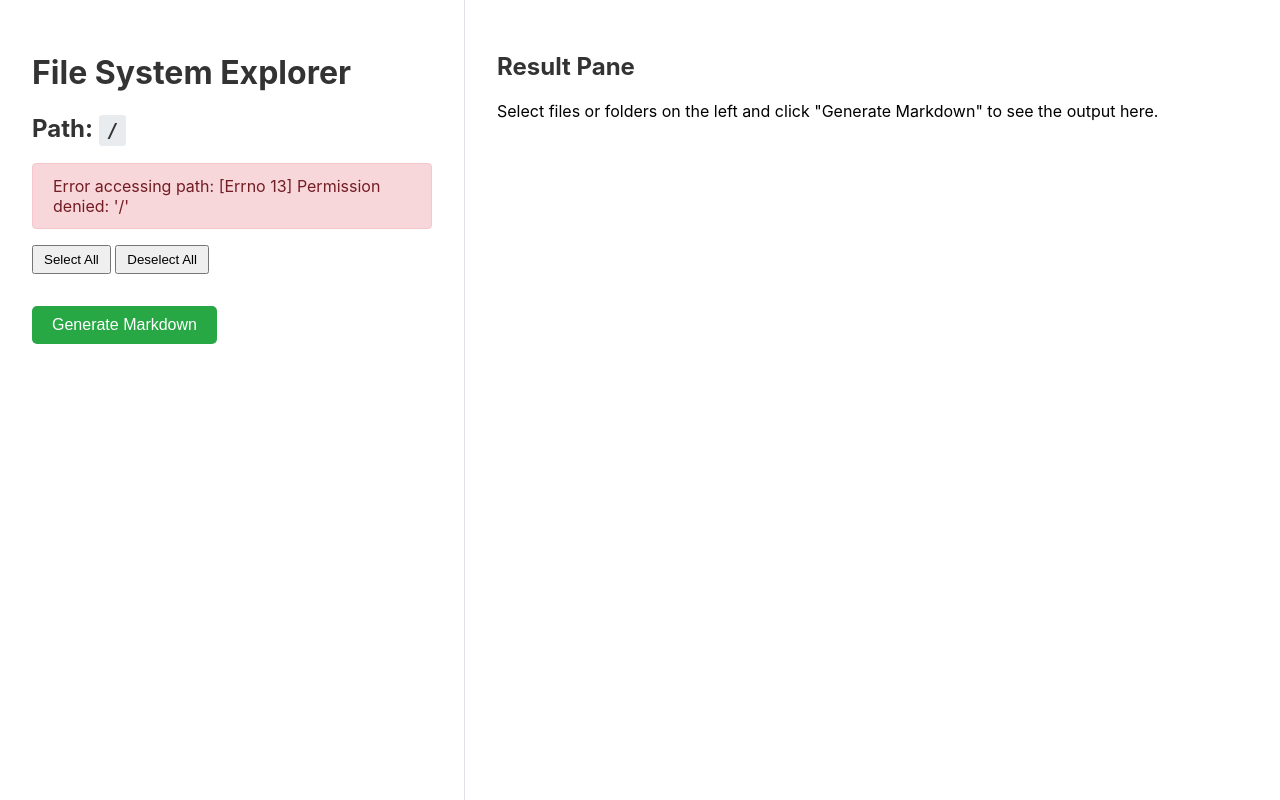
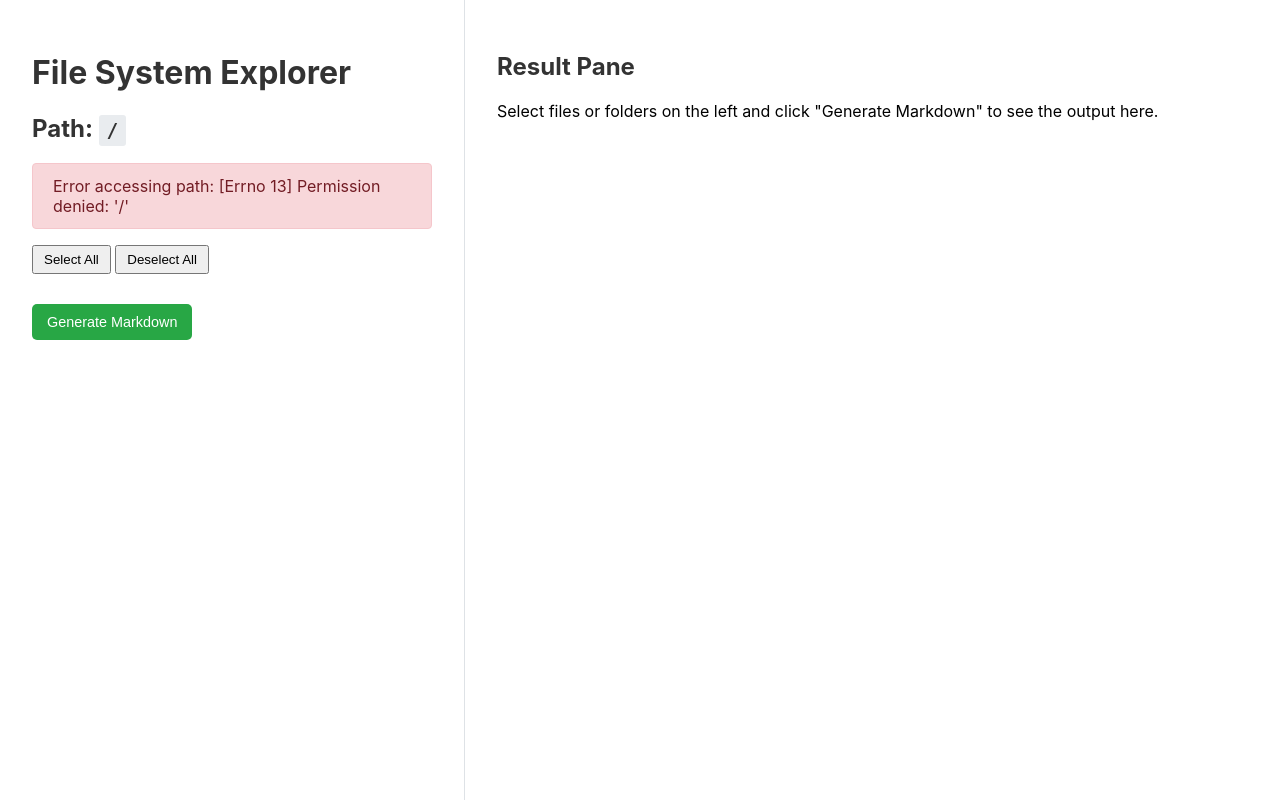
Before and after one commit to broadfield-dev/sys-explorer, a Flask app: page / in a window 1280 px wide. Run offline with Flask 3, Linux system fonts and the light colour scheme.

Commit message:
Update index.html

```diff
--- a/sysexplore/templates/index.html
+++ b/sysexplore/templates/index.html
@@ -3,8 +3,9 @@
 <head>
     <meta charset="UTF-8">
     <meta name="viewport" content="width=device-width, initial-scale=1.0">
-    <title>File System Explorer</title>
+    <title>Sys-Explorer</title> <!-- Changed for polish -->
     <style>
+        /* ... all the CSS styles remain the same ... */
         body { font-family: -apple-system, BlinkMacSystemFont, "Segoe UI", Roboto, "Helvetica Neue", Arial, sans-serif; margin: 0; background-color: #f8f9fa; display: flex; flex-direction: column; min-height: 100vh; }
         .container { display: flex; flex: 1; }
         .explorer-pane { flex: 1; min-width: 400px; max-width: 50%; padding: 2em; background-color: white; border-right: 1px solid #dee2e6; overflow-y: auto; }
@@ -17,10 +18,7 @@
         a { text-decoration: none; color: #007bff; }
         a:hover { text-decoration: underline; }
         .file-icon, .folder-icon, .up-icon { margin-right: 8px; }
-        .submit-btn, .action-btn {
-            background-color: #28a745; color: white; padding: 10px 20px;
-            border: none; border-radius: 5px; cursor: pointer; font-size: 1em; margin-top: 1em; text-decoration: none; display: inline-block;
-        }
+        .submit-btn, .action-btn { background-color: #28a745; color: white; padding: 10px 15px; border: none; border-radius: 5px; cursor: pointer; font-size: 0.9em; margin-top: 1em; margin-right: 0.5em; text-decoration: none; display: inline-block; }
         .submit-btn:hover { background-color: #218838; }
         .action-btn { background-color: #007bff; }
         .action-btn:hover { background-color: #0069d9; }
@@ -32,6 +30,7 @@
     </style>
 </head>
 <body>
+
 
 <div class="container">
     <div class="explorer-pane">
```
